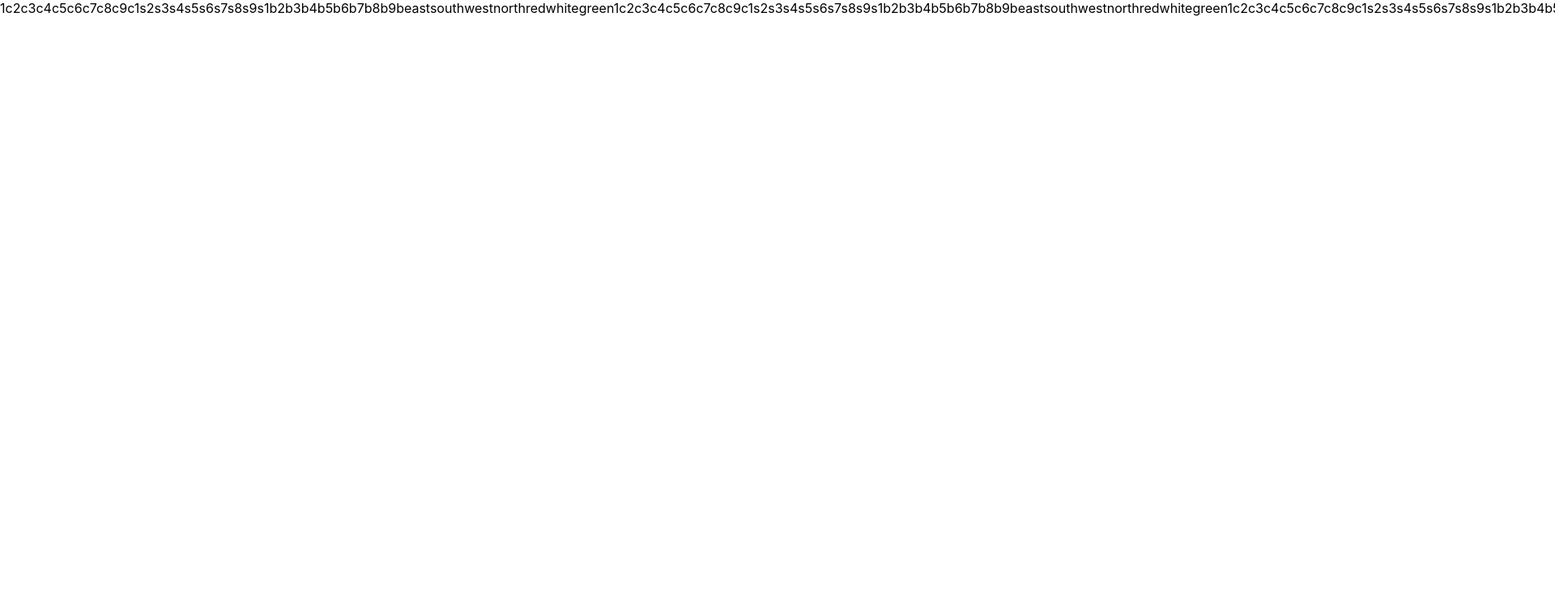
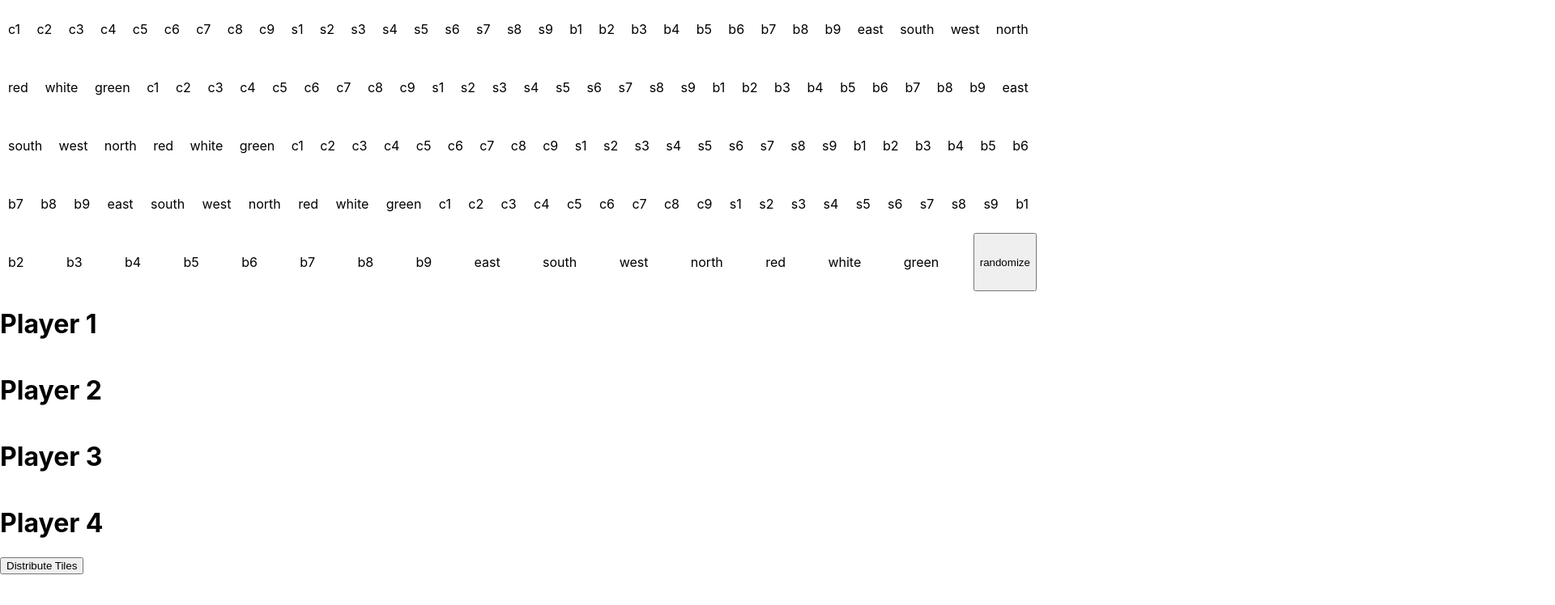
Before and after one commit to mdn021/mahjong, a React (Create React App) app: page / in a window 1280 px wide. Shown: the top 748 px of the page at 81% size, 1920 px wide, since content can reach past the window. Built offline with nearby package versions, Linux system fonts and the light colour scheme.

Commit message:
shuffle and distribute mock drafted

```diff
--- a/src/App.css
+++ b/src/App.css
@@ -1,10 +1,5 @@
 .App {
   text-align: center;
-}
-
-.App-logo {
-  height: 40vmin;
-  pointer-events: none;
 }
 
 @media (prefers-reduced-motion: no-preference) {
--- a/src/App.js
+++ b/src/App.js
@@ -1,10 +1,14 @@
 import React, {useEffect, useState} from 'react';
+import Board from './Board';
+import Player from './Player';
 import './App.css';
 
 const App = () => {
-  const [board, setBoard] = useState(() => {
-    const defaultBoard = [];
 
+  var defaultBoard = [];
+
+  /* setting up default board */
+  (() => {
     for (var a = 0; a < 4; a++) {
       /* add number tiles */
       var i, j, k;
@@ -12,19 +16,19 @@ const App = () => {
 
       /* characters tiles */
       while (i < 9) {
-        defaultBoard.push(`${i + 1}c`);
+        defaultBoard.push(`c${i + 1}`);
         i++;
       }
 
       /* stone tiles */
       while (j < 9) {
-        defaultBoard.push(`${j + 1}s`);
+        defaultBoard.push(`s${j + 1}`);
         j++;
       }
 
       /* bamboo tiles */
       while (k < 9) {
-        defaultBoard.push(`${k + 1}b`);
+        defaultBoard.push(`b${k + 1}`);
         k++;
       }
 
@@ -34,17 +38,76 @@ const App = () => {
       /* add dragons */
       defaultBoard.push('red', 'white', 'green');
     }
+  })();
 
-    return defaultBoard;
+  const [board, setBoard] = useState(defaultBoard);
+  const [players, setPlayers] = useState({
+    player1: [],
+    player2: [],
+    player3: [],
+    player4: []
   });
 
-  useEffect( () => {
-    console.log({board});
-  })
+  useEffect(() => {
+    // console.log(board);
+  });
+
+  const shuffle = newBoard => {
+    setBoard(newBoard);
+    console.log(newBoard);
+  };
+
+  const distribute = () => {
+    console.log('distributing tiles');
+    /* for player 1 */
+    var player1Tiles = [];
+    var player2Tiles = [];
+    var player3Tiles = [];
+    var player4Tiles = [];
+
+
+    for (var i = 0; i < 4; i++) {
+      /* player 1 */
+      player1Tiles.push(board[i]);
+      player1Tiles.push(board[16+i]);
+      player1Tiles.push(board[32+i]);
+      /* player 2 */
+      player2Tiles.push(board[i+1]);
+      player2Tiles.push(board[17+i]);
+      player2Tiles.push(board[33+i]);
+      /* player 3 */
+      player3Tiles.push(board[i]);
+      player3Tiles.push(board[18+i]);
+      player3Tiles.push(board[34+i]);
+      /* player 4 */
+      player4Tiles.push(board[i]);
+      player4Tiles.push(board[19+i]);
+      player4Tiles.push(board[35+i]);
+    }
+
+    /* final tile */
+    player1Tiles.push(board[48]);
+    player2Tiles.push(board[49]);
+    player3Tiles.push(board[50]);
+    player4Tiles.push(board[51]);
+
+    setPlayers({
+      player1: player1Tiles.sort(),
+      player2: player2Tiles.sort(),
+      player3: player3Tiles.sort(),
+      player4: player4Tiles.sort()
+    })
+  };
 
   return(
-    <div className="App">
-      {board}
+    <div className="board">
+      <Board board={board} onClick={shuffle}/>
+      <Player name="Player 1" player={players.player1} />
+      <Player name="Player 2" player={players.player2} />
+      <Player name="Player 3" player={players.player3} />
+      <Player name="Player 4" player={players.player4} />
+
+      <button onClick={distribute}>Distribute Tiles</button>
     </div>
   );
 };
--- /dev/null
+++ b/src/Board.js
@@ -0,0 +1,41 @@
+import React from 'react';
+import Tile from './Tile';
+import style from './board.module.css';
+
+const Board = (props) => {
+
+    const shuffle = () => {
+        var newBoard = [...props.board];
+
+        console.log(`shuffling`);
+        var currentIndex = newBoard.length, temporaryValue, randomIndex;
+
+        // While there remain elements to shuffle...
+        while (0 !== currentIndex) {
+
+            // Pick a remaining element...
+            randomIndex = Math.floor(Math.random() * currentIndex);
+            currentIndex -= 1;
+
+            // And swap it with the current element.
+            temporaryValue = newBoard[currentIndex];
+            newBoard[currentIndex] = newBoard[randomIndex];
+            newBoard[randomIndex] = temporaryValue;
+        }
+
+        props.onClick(newBoard);
+    }
+
+    return (
+        <div className={style.board}>
+            {props.board.map((tile, index) => {
+                return (
+                    <Tile key={index} tile={tile} />
+                )
+            })}
+            <button onClick={shuffle}>randomize</button>
+        </div>
+    )
+};
+
+export default Board;
--- /dev/null
+++ b/src/Player.js
@@ -0,0 +1,20 @@
+import React from 'react';
+import Tile from './Tile';
+import style from './player.module.css';
+
+const Player = props => {
+    return (
+        <div className={style.player}>
+            <h1>{props.name}</h1>
+            <div className={style.tile}>
+                {props.player.map((tile, index) => {
+                    return (
+                        <Tile key={index} tile={tile}/>
+                    )
+                })}
+            </div>
+        </div>
+    )
+};
+
+export default Player;
--- /dev/null
+++ b/src/Tile.js
@@ -0,0 +1,12 @@
+import React from 'react';
+import style from './tile.module.css';
+
+const Tile = ({tile}) => {
+    return(
+        <div className={style.tile}>
+            <p>{tile}</p>
+        </div>
+    );
+};
+
+export default Tile;
--- /dev/null
+++ b/src/board.module.css
@@ -0,0 +1,5 @@
+.board {
+    display: flex;
+    flex-wrap: wrap;
+    justify-content: space-between;
+}
--- /dev/null
+++ b/src/player.module.css
@@ -0,0 +1,9 @@
+.player {
+
+}
+
+.tile {
+    display: flex;
+    justify-content: space-around;
+    flex-wrap: wrap;
+}
--- /dev/null
+++ b/src/tile.module.css
@@ -0,0 +1,3 @@
+.tile {
+    margin: 10px;
+}
```
